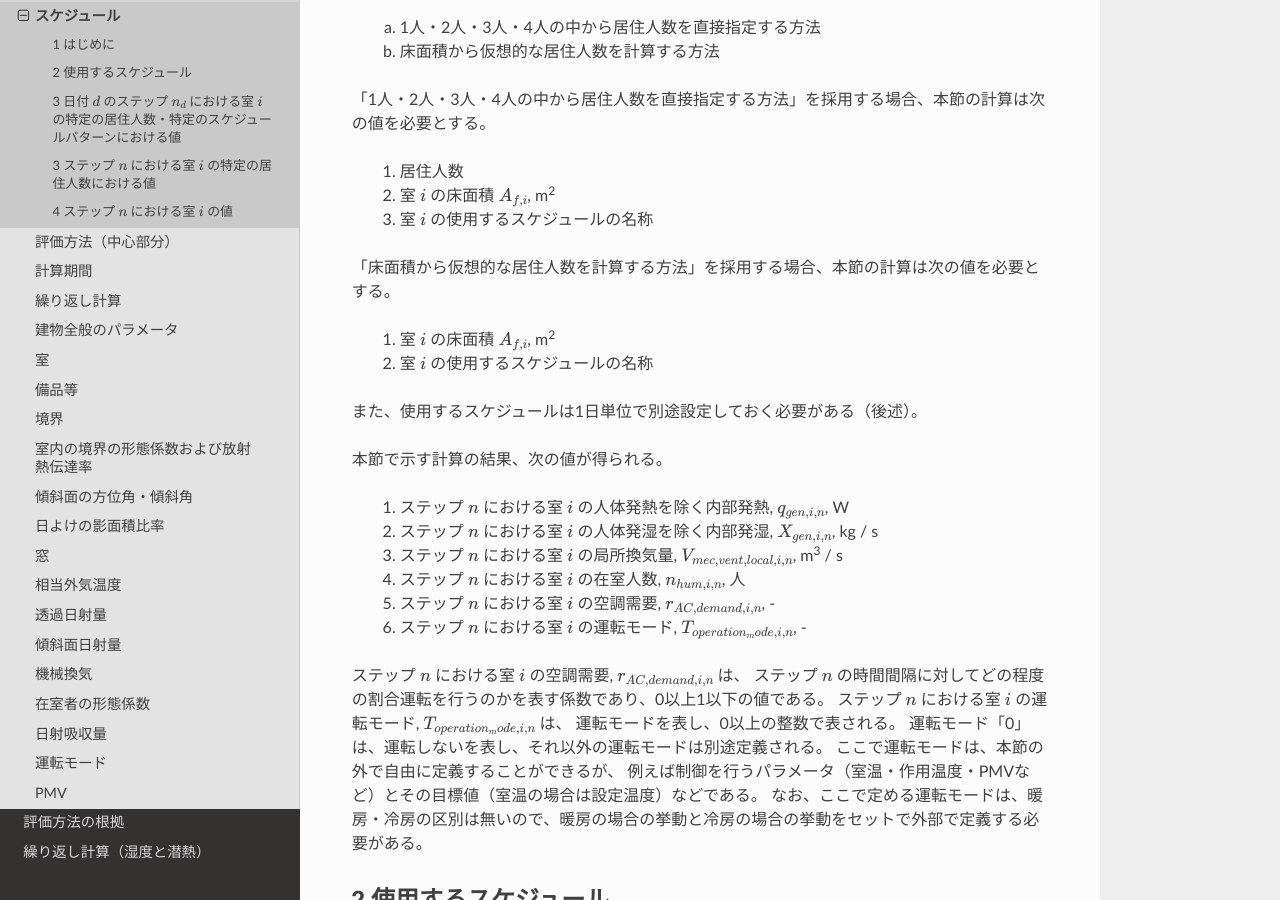
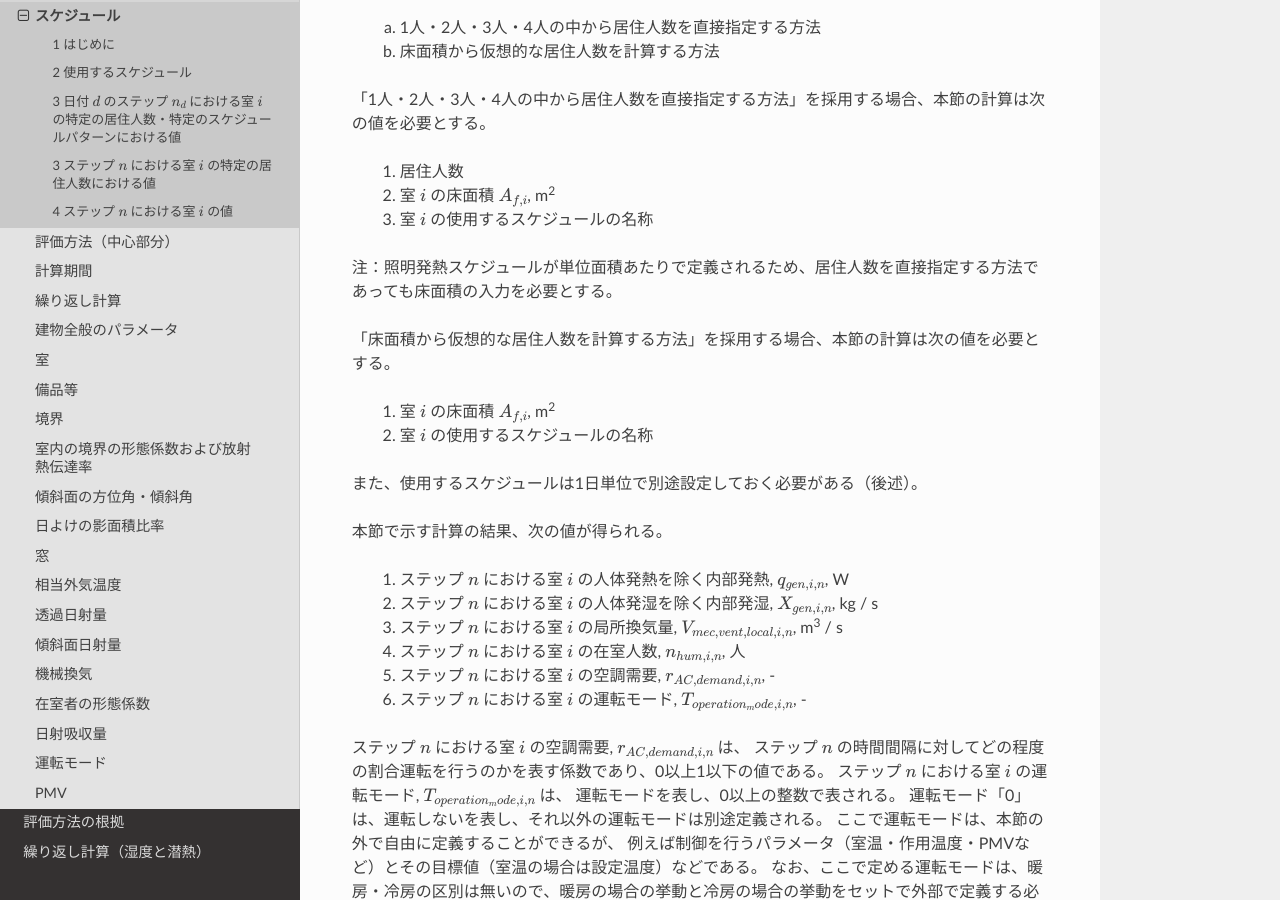
Before and after one commit to HC-Energy/hc-energy-doc-ja, a Sphinx documentation site: the page built from docs/source/contents/03_06_eval_schedule.rst, in a window 1280 px wide and 900 px high, scrolled down 475 px. Built offline with Sphinx 7.4.7 and the Read the Docs theme 2.0.0, drawn with Linux system fonts in a browser that asks for light colours.

Commit message:
add comment

```diff
--- a/docs/source/contents/03_06_eval_schedule.rst
+++ b/docs/source/contents/03_06_eval_schedule.rst
@@ -29,6 +29,8 @@
     1. 居住人数
     2. 室 |i| の床面積 :math:`A_{f,i}`, |m2|
     3. 室 |i| の使用するスケジュールの名称
+
+注：照明発熱スケジュールが単位面積あたりで定義されるため、居住人数を直接指定する方法であっても床面積の入力を必要とする。
 
 「床面積から仮想的な居住人数を計算する方法」を採用する場合、本節の計算は次の値を必要とする。
 
```
